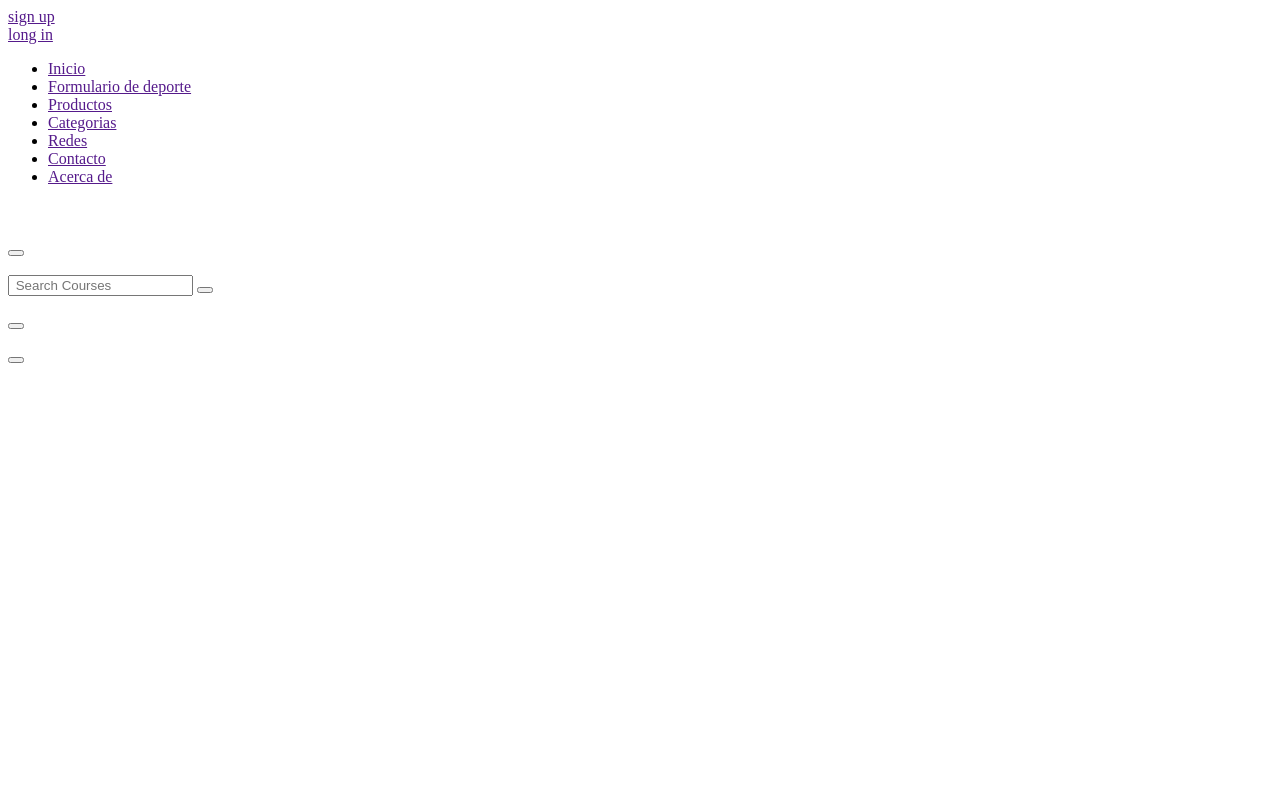
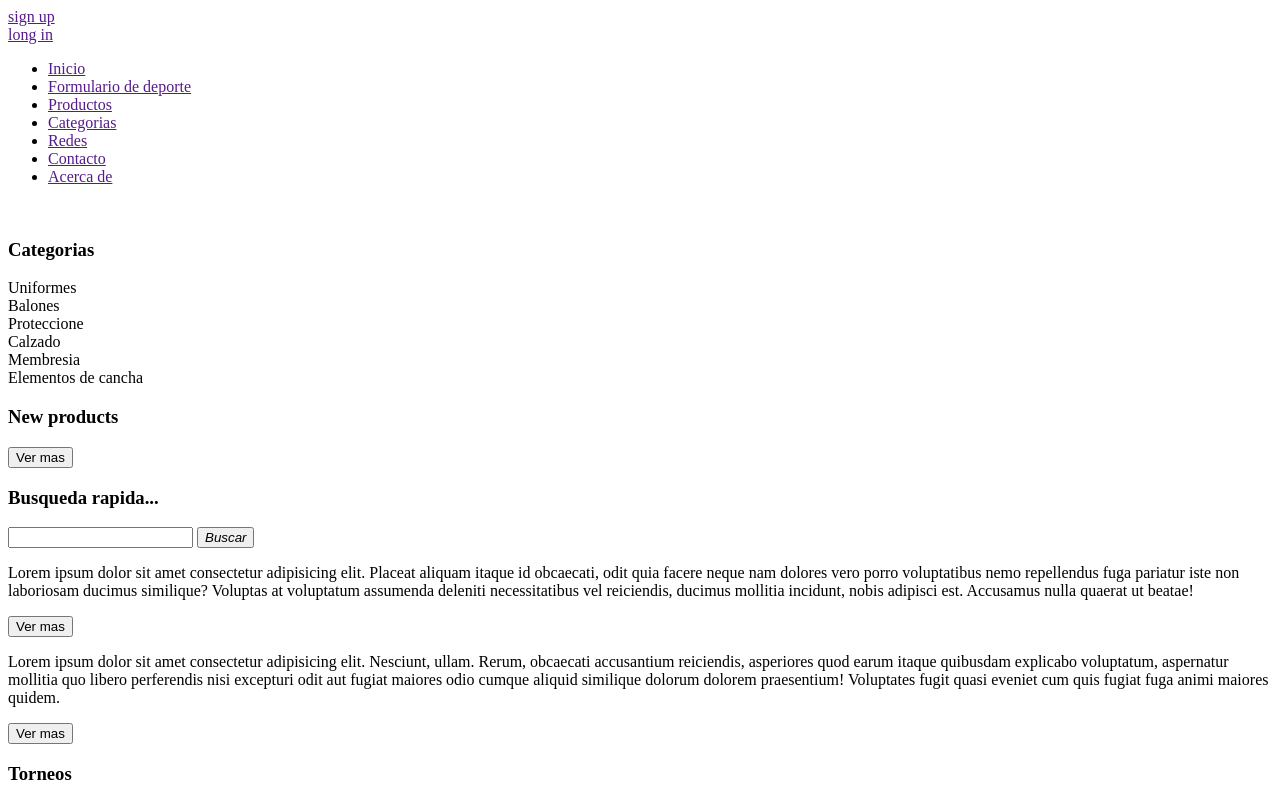
Before and after one commit to Donijimg/landing, a plain HTML site: page index.html in a window 1280 px wide. Drawn offline with Linux system fonts and the light colour scheme.

Commit message:
avance_HTML

```diff
--- a/index.html
+++ b/index.html
@@ -3,7 +3,7 @@
 <head>
     <meta charset="UTF-8">
     <meta name="viewport" content="width=device-width, initial-scale=1.0">
-    <title>Document</title>
+    <title>Sports.BU.</title>
 </head>
 <body>
 <header>
@@ -22,58 +22,42 @@
 </ul>
 </nav>
 </header>
-<section>
-    <div class="slider-container">
+<main>
+    <div>
         <img
-          class="slider-item"
           src=""
         />
         <img
-          class="slider-item"
           src=""
         />
         <img
-          class="slider-item"
           src=""
         />
       </div>
-
-</section>
-<section>
-<main>
-    <h3></h3>
-    <article>
-    </article>
-    <article>
-    </article>
-    <article>
-    </article>
-    <article>
-    </article>
-    <article>
-    </article>
-    <article>
-    </article>
+    <h3>Categorias</h3>
+    <article>Uniformes</article>
+    <article>Balones</article>
+    <article>Proteccione</article>
+    <article>Calzado</article>
+    <article>Membresia</article>
+    <article>Elementos de cancha</article>
 </main>
 </section>
 <section>
-<h3></h3>
+<h3>New products</h3>
 <div></div>
 <div></div>
 <div></div>
 <div></div>
-<button></button>
+<button>Ver mas</button>
 </section>
 <section>
-    <h3></h3>
-    <div class="search">
-        <form action="#">
-            <input type="text"
-                placeholder=" Search Courses"
-                name="search">
+    <h3>Busqueda rapida...</h3>
+    <div>
+        <form>
+            <input>
             <button>
-                <i class="fa fa-search"
-                    style="font-size: 18px;">
+                <i>Buscar
                 </i>
             </button>
         </form>
@@ -82,14 +66,14 @@
     <div></div>
 </section>
 <aside>
-    <p></p>
-    <button></button>
+    <p>Lorem ipsum dolor sit amet consectetur adipisicing elit. Placeat aliquam itaque id obcaecati, odit quia facere neque nam dolores vero porro voluptatibus nemo repellendus fuga pariatur iste non laboriosam ducimus similique? Voluptas at voluptatum assumenda deleniti necessitatibus vel reiciendis, ducimus mollitia incidunt, nobis adipisci est. Accusamus nulla quaerat ut beatae!</p>
+    <button>Ver mas</button>
     <div></div>
     <div></div>
     <div></div>
-    <p></p>
-    <button></button>
-    <h3></h3>
+    <p>Lorem ipsum dolor sit amet consectetur adipisicing elit. Nesciunt, ullam. Rerum, obcaecati accusantium reiciendis, asperiores quod earum itaque quibusdam explicabo voluptatum, aspernatur mollitia quo libero perferendis nisi excepturi odit aut fugiat maiores odio cumque aliquid similique dolorum dolorem praesentium! Voluptates fugit quasi eveniet cum quis fugiat fuga animi maiores quidem.</p>
+    <button>Ver mas</button>
+    <h3>Torneos</h3>
     <div></div>
     <div></div>
     <div></div>
```
